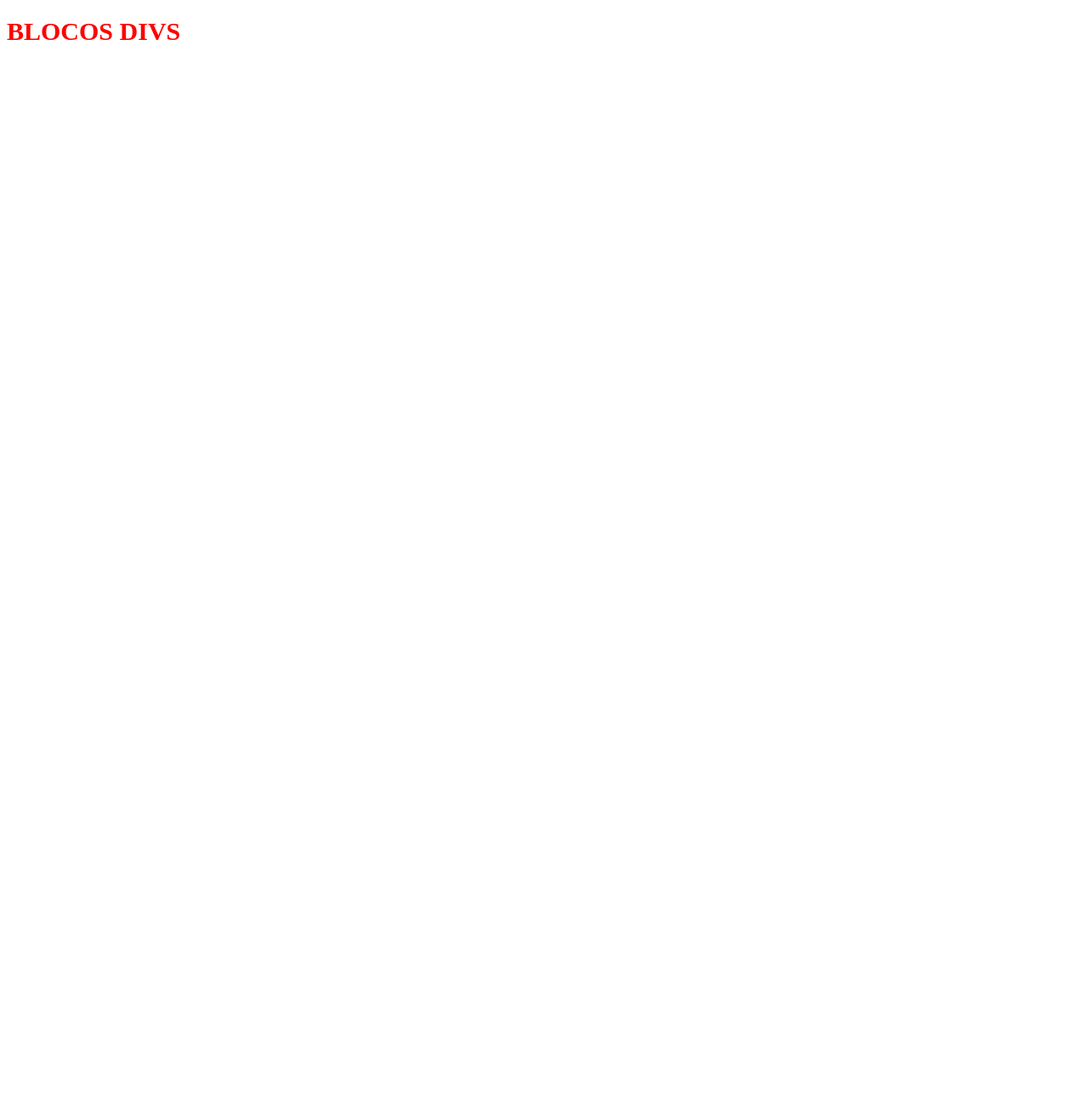
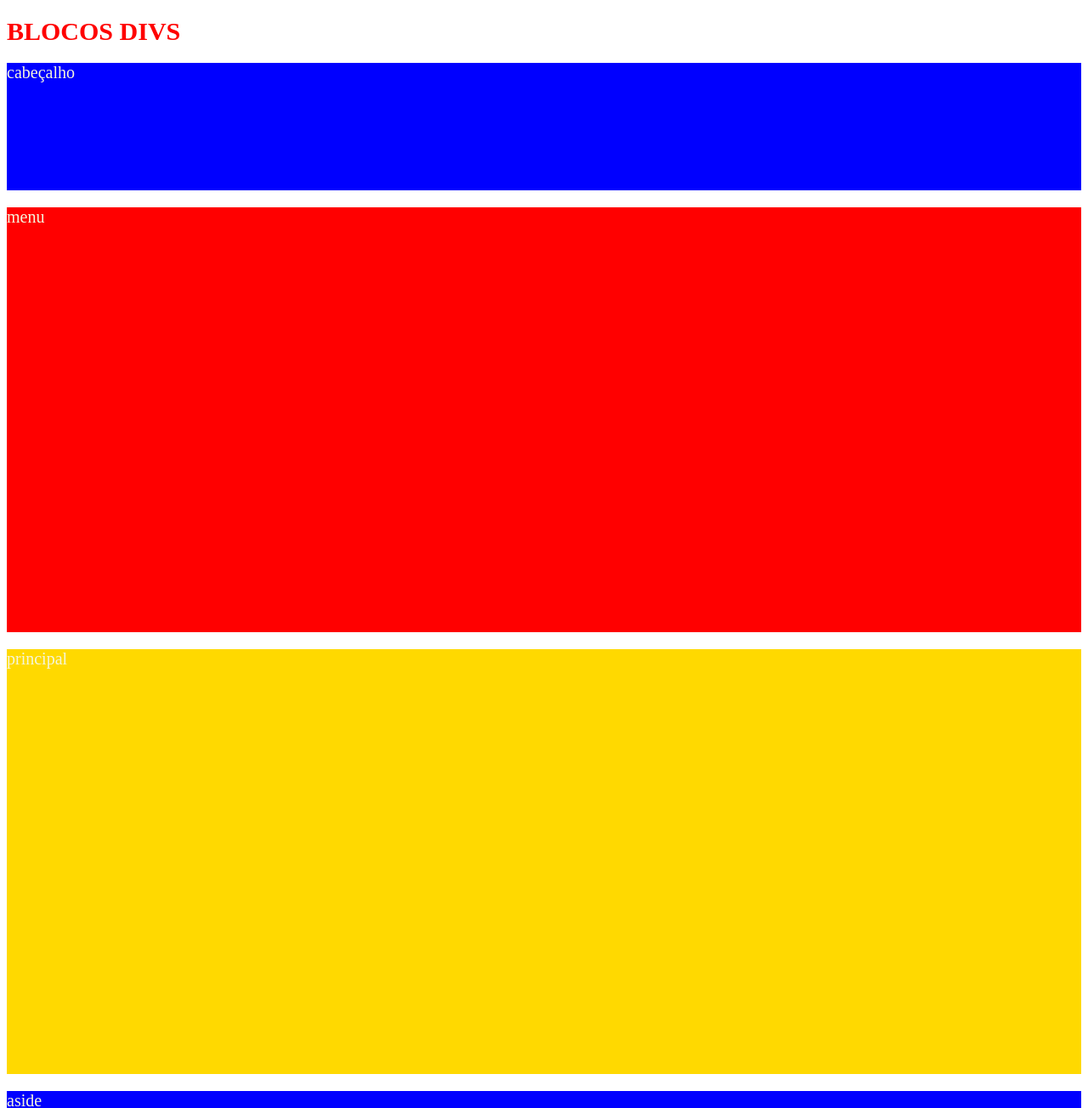
Before and after one commit to ivymelnek/blocos, a plain HTML site: page index.html in a window 1280 px wide. Shown: the top 1304 px of the page at 85% size. Before the commit the page ends 800 px from the top, so only its background shows below. Drawn offline with Linux system fonts and the light colour scheme.

Commit message:
segundo commit

```diff
--- a/index.html
+++ b/index.html
@@ -12,6 +12,43 @@
             font-size: 30px;
         }
 
+        p {
+            color:beige;
+            font-size: 20px;
+        }
+
+        .cabecalho {
+            background: blue;
+            font-size: 30px;
+            height: 150px;
+        }
+        .menu {
+            background: rgb(255, 0, 0);
+            height: 500px;
+        }
+
+        .principal {
+            background: rgb(255, 217, 0);
+            height: 500px;
+        }
+        .aside {
+            background: blue;
+            height: 500px;
+        }
+
+        .footer {
+            background: rgb(195, 0, 255);
+            height: 350px;
+        }
+
+
+
+
+
+
+
+
+
 
     </style>
 
@@ -22,5 +59,27 @@
 
     <h1>BLOCOS DIVS</h1>
 
+    <div class="cabecalho">
+        <p>cabeçalho</p>
+    </div>
+
+
+    <div class="menu">
+        <p>menu</p>
+    </div>
+
+    <div class="principal">
+        <p>principal</p>
+    </div>
+
+    <div class="aside">
+        <p>aside</p>
+    </div>
+
+    <div class="footer">
+        <p>footer</p>
+    </div>
+
+
 </body>
 </html>
```
